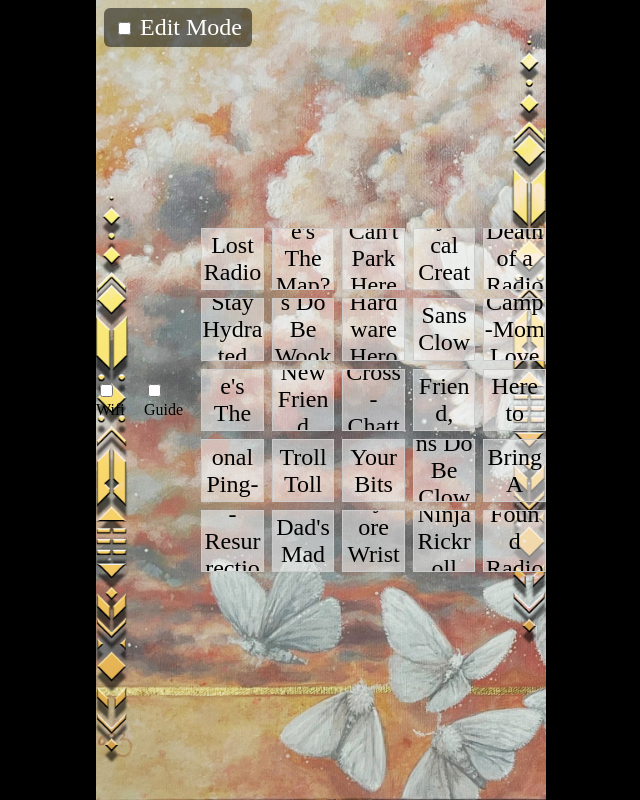
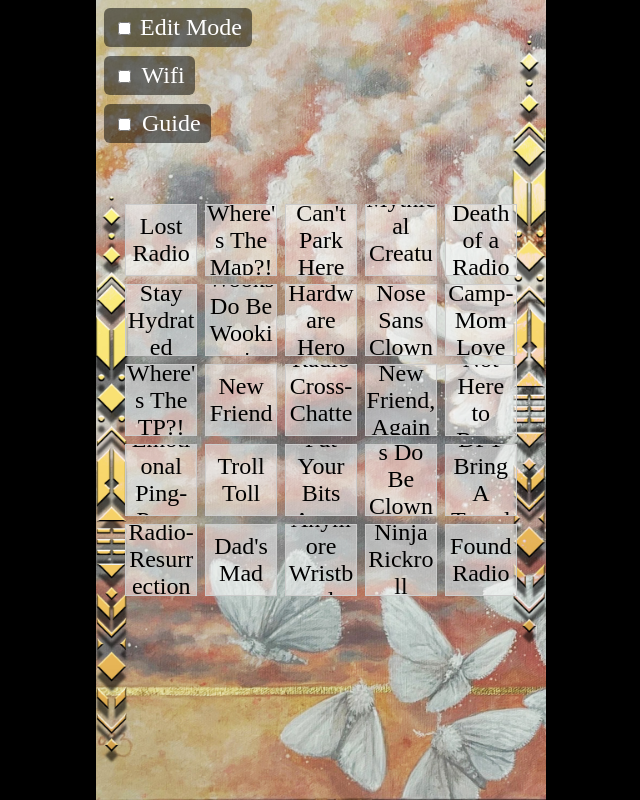
Before and after one commit to endless-iterations/imagine-bingo, a plain HTML site: page index.html in a window 1280 px wide. Shown: the whole page, without its empty margins (319-959 px from the left). Drawn offline with Linux system fonts and the light colour scheme.

Commit message:
Update styles.css

```diff
--- a/styles.css
+++ b/styles.css
@@ -1,3 +1,27 @@
+#guide-label {
+  position: absolute;
+  top: 104px;
+  left: 8px;
+  font-size: 3vmin;
+  color: white;
+  z-index: 2;
+  background: rgba(0, 0, 0, 0.5);
+  padding: 6px 10px;
+  border-radius: 6px;
+  user-select: none;
+}
+#wifi-label {
+  position: absolute;
+  top: 56px;
+  left: 8px;
+  font-size: 3vmin;
+  color: white;
+  z-index: 2;
+  background: rgba(0, 0, 0, 0.5);
+  padding: 6px 10px;
+  border-radius: 6px;
+  user-select: none;
+}
 
 html, body {
   margin: 0;
@@ -73,26 +97,6 @@ body {
   pointer-events: auto;
 }
 
-.qr {
-  position: absolute;
-  top: 50%;
-  left: 50%;
-  transform: translate(-50%, -50%);
-  z-index: 10;
-  background: rgba(0, 0, 0, 0);
-  padding: 12px;
-  border-radius: 8px;
-}
-
-.qr img {
-  width: 90vw;
-  height: 90vw;
-}
-
-.hidden {
-  display: none;
-}
-
 .square {
   display: flex;
   align-items: center;
```
